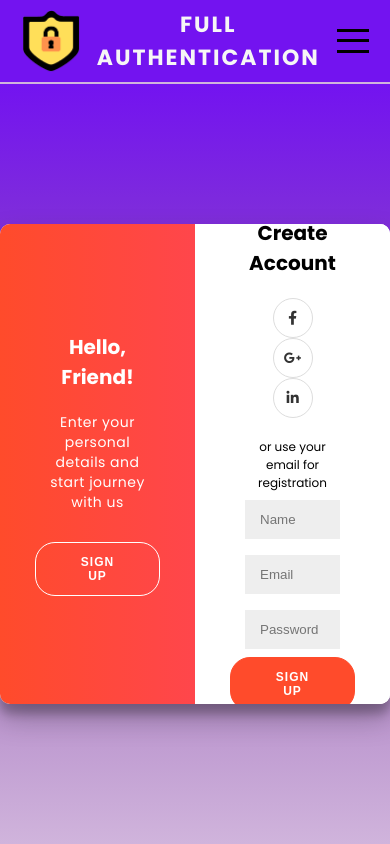
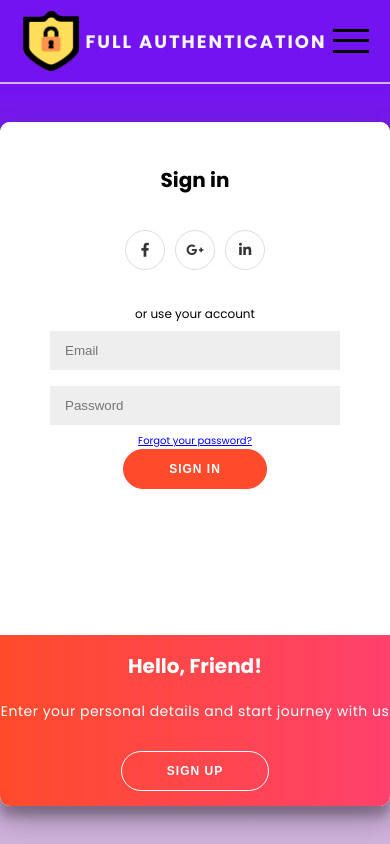
Before and after one commit to wawrzynmc/Authentication-client, a React (Create React App) app: page /auth in a window 390 px wide. Built offline with nearby package versions, Linux system fonts and the light colour scheme.

Commit message:
:construction: During implementation form for mobile

```diff
--- a/src/App.js
+++ b/src/App.js
@@ -65,7 +65,8 @@ function App() {
 				userId: userId,
 				login: login,
 				logout: logout,
-			}}>
+			}}
+		>
 			<Router>
 				<Layout mainPageAddress={mainPageAddress}>
 					<Suspense fallback={<p>Loading...</p>}>{routes}</Suspense>
--- a/src/auth/pages/Auth.js
+++ b/src/auth/pages/Auth.js
@@ -10,7 +10,7 @@ const Auth = (props) => {
 	const history = useHistory();
 
 	const [lockIsClosed, setLockIsClose] = useState(false);
-	const [signupActive, setSignupActive] = useState(true);
+	const [signupActive, setSignupActive] = useState(false);
 
 	const toggleLockStateHandler = () => {
 		setLockIsClose((prevState) => {
--- a/src/shared/components/FormElements/Form/Form.js
+++ b/src/shared/components/FormElements/Form/Form.js
@@ -5,7 +5,7 @@ import classes from './Form.module.scss';
 const Form = (props) => {
 	let attachedClasses = [classes.Container];
 	if (props.rightPanelActive) {
-		attachedClasses.push(classes.Container_rightPanelActive);
+		attachedClasses.push(classes.Container_secondPanelActive);
 	}
 	return (
 		<div className={attachedClasses.join(' ')}>
@@ -58,7 +58,7 @@ const Form = (props) => {
 			<div className={classes.OverlayContainer}>
 				<div className={classes.OverlayContainer__Overlay}>
 					<div
-						className={`${classes.OverlayContainer__Panel} ${classes.OverlayContainer__Panel_left}`}
+						className={`${classes.OverlayContainer__Panel} ${classes.OverlayContainer__Panel_first}`}
 					>
 						<h1>Welcome Back!</h1>
 						<p>
@@ -73,7 +73,7 @@ const Form = (props) => {
 						</button>
 					</div>
 					<div
-						className={`${classes.OverlayContainer__Panel} ${classes.OverlayContainer__Panel_rigth}`}
+						className={`${classes.OverlayContainer__Panel} ${classes.OverlayContainer__Panel_second}`}
 					>
 						<h1>Hello, Friend!</h1>
 						<p>
--- a/src/shared/components/FormElements/Form/Form.module.scss
+++ b/src/shared/components/FormElements/Form/Form.module.scss
@@ -1,126 +1,196 @@
 .Container {
+	position: relative;
+
+	width: 100%;
+	height: 90%;
+
 	background-color: #fff;
 	border-radius: 10px;
 	box-shadow: 0 14px 28px rgba(0, 0, 0, 0.25), 0 10px 10px rgba(0, 0, 0, 0.22);
-	position: relative;
 	overflow: hidden;
-	width: 768px;
-	max-width: 100%;
-	min-height: 480px;
 
-	&_rightPanelActive {
+	@media screen and (min-width: 768px) {
+		width: 768px;
+		height: 480px;
+	}
+
+	&_secondPanelActive {
 		& .FormContainer_signin {
-			transform: translateX(100%);
+			transform: translate(0, 60%);
+			z-index: 0;
+			@media screen and (min-width: 768px) {
+				transform: translate(100%, 0);
+			}
 		}
 
 		& .FormContainer_signup {
-			transform: translateX(100%);
 			opacity: 1;
-			z-index: 5;
+			z-index: 10;
+			transform: translate(0, 60%);
 			animation: show 0.6s;
+
+			@media screen and (min-width: 768px) {
+				transform: translate(100%, 0);
+			}
 		}
 
 		& .OverlayContainer {
-			transform: translateX(-100%);
+			transform: translate(0, -150%);
+			@media screen and (min-width: 768px) {
+				transform: translate(-100%, 0);
+			}
 		}
 
 		& .OverlayContainer__Overlay {
-			transform: translateX(50%);
+			@media screen and (min-width: 768px) {
+				transform: translate(50%, 0);
+			}
 		}
 
-		& .OverlayContainer__Panel_rigth {
-			transform: translateX(0);
+		& .OverlayContainer__Panel_first {
+			@media screen and (min-width: 768px) {
+				transform: translate(100%, 0);
+			}
 		}
 
-		& .OverlayContainer__Panel_left {
-			transform: translateX(100%);
+		& .OverlayContainer__Panel_second {
+			@media screen and (min-width: 768px) {
+				transform: translate(-100%, 0);
+			}
 		}
 	}
 }
 
 .FormContainer {
 	position: absolute;
-	top: 0;
-	height: 100%;
+
+	height: 60%;
+	width: 100%;
+
 	transition: all 0.6s ease-in-out;
 
+	@media screen and (min-width: 768px) {
+		top: 0;
+		left: 0;
+
+		width: 50%;
+		height: 100%;
+	}
+
 	&_signup {
-		left: 0;
-		width: 50%;
+		z-index: 0;
 		opacity: 0;
-		z-index: 1;
 	}
 
 	&_signin {
-		left: 0;
-		width: 50%;
-		z-index: 2;
+		z-index: 10;
 	}
 
 	&__Socials {
 		margin: 20px 0;
+		@media screen and (min-width: 768px) {
+		}
 	}
 
 	&__Social {
+		display: inline-flex;
+		justify-content: center;
+		align-items: center;
+
+		height: 40px;
+		width: 40px;
+		margin: 15px 5px;
+
+		border: 1px solid #dddddd;
+		border-radius: 50%;
 		color: #333;
 		font-size: 14px;
 		text-decoration: none;
-		margin: 15px 0;
-		border: 1px solid #dddddd;
-		border-radius: 50%;
-		display: inline-flex;
-		justify-content: center;
-		align-items: center;
-		margin: 0 5px;
-		height: 40px;
-		width: 40px;
 	}
 }
 
 .OverlayContainer {
 	position: absolute;
-	top: 0;
-	left: 50%;
-	width: 50%;
-	height: 100%;
+	top: 75%;
+	left: 0;
+
+	height: 25%;
+	width: 100%;
+
 	overflow: hidden;
+	z-index: 10;
 	transition: transform 0.6s ease-in-out;
-	z-index: 100;
+
+	@media screen and (min-width: 768px) {
+		top: 0;
+		left: 50%;
+
+		width: 50%;
+		height: 100%;
+	}
 
 	&__Overlay {
+		position: relative;
+		top: -300%;
+
+		height: 400%;
+
 		background: #ff416c;
 		background: -webkit-linear-gradient(to right, #ff4b2b, #ff416c);
 		background: linear-gradient(to right, #ff4b2b, #ff416c);
 		color: #ffffff;
-		position: relative;
-		left: -100%;
-		height: 100%;
-		width: 200%;
 		transform: translateX(0);
 		transition: transform 0.6s ease-in-out;
+
+		@media screen and (min-width: 768px) {
+			left: -100%;
+			top: 0;
+			height: 100%;
+
+			width: 200%;
+		}
 	}
 
 	&__Panel {
 		position: absolute;
+		bottom: 0;
+
 		display: flex;
+		flex-direction: column;
 		align-items: center;
 		justify-content: center;
-		flex-direction: column;
-		padding: 0 40px;
+
+		height: 25%;
+		width: 100%;
+
 		text-align: center;
-		top: 0;
-		height: 100%;
-		width: 50%;
 		transform: translateX(0);
 		transition: transform 0.6s ease-in-out;
 
-		&_left {
-			transform: translateX(100%);
+		@media screen and (min-width: 768px) {
+			top: 0;
+
+			height: 100%;
+			width: 50%;
+
+			padding: 0 40px;
 		}
 
-		&_right {
-			right: 0;
-			transform: translateX(0);
+		&_first {
+			transform: translate(0, 150%);
+
+			@media screen and (min-width: 768px) {
+				transform: translate(100%, 0);
+			}
+		}
+
+		&_second {
+			transform: translate(0, 0);
+
+			@media screen and (min-width: 768px) {
+				right: 0;
+				transform: translate(-100%, 0);
+			}
 		}
 	}
 }
@@ -195,12 +265,12 @@ input {
 	0%,
 	49.99% {
 		opacity: 0;
-		z-index: 1;
+		z-index: 0;
 	}
 
 	50%,
 	100% {
 		opacity: 1;
-		z-index: 5;
+		z-index: 10;
 	}
 }
--- a/src/shared/components/Navigation/MainNavigation/MainNavigation.module.css
+++ b/src/shared/components/Navigation/MainNavigation/MainNavigation.module.css
@@ -7,7 +7,7 @@
 
 	margin: 10px 0;
 
-    font-size: 2.2em;
+	font-size: 1.8em;
 	text-transform: uppercase;
 	letter-spacing: 2px;
 	color: var(--titleColor);
```
Also changed, not shown: 1 other file (tests, documents, lock files or other folders). Lines whose indentation alone changed are shown as unchanged.
